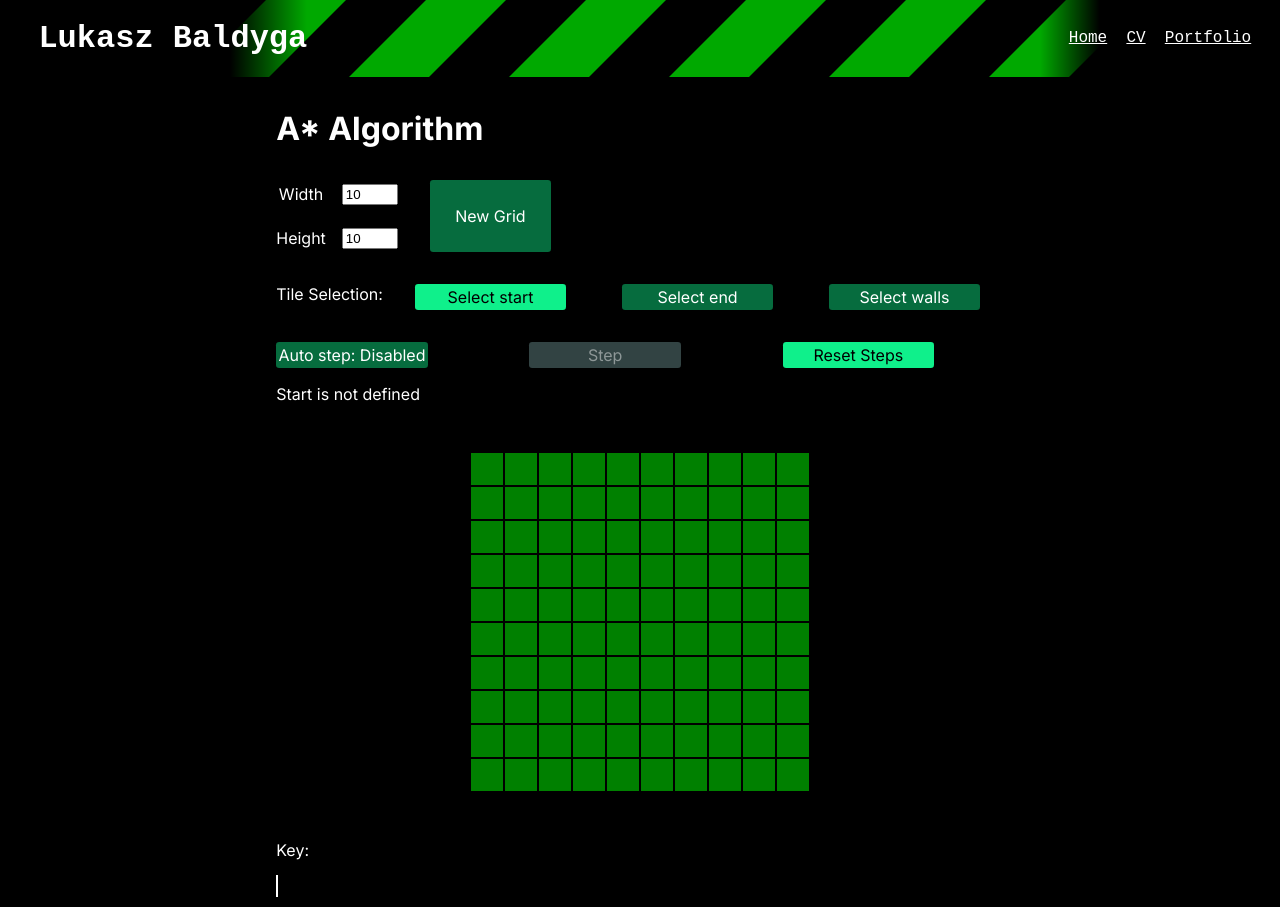
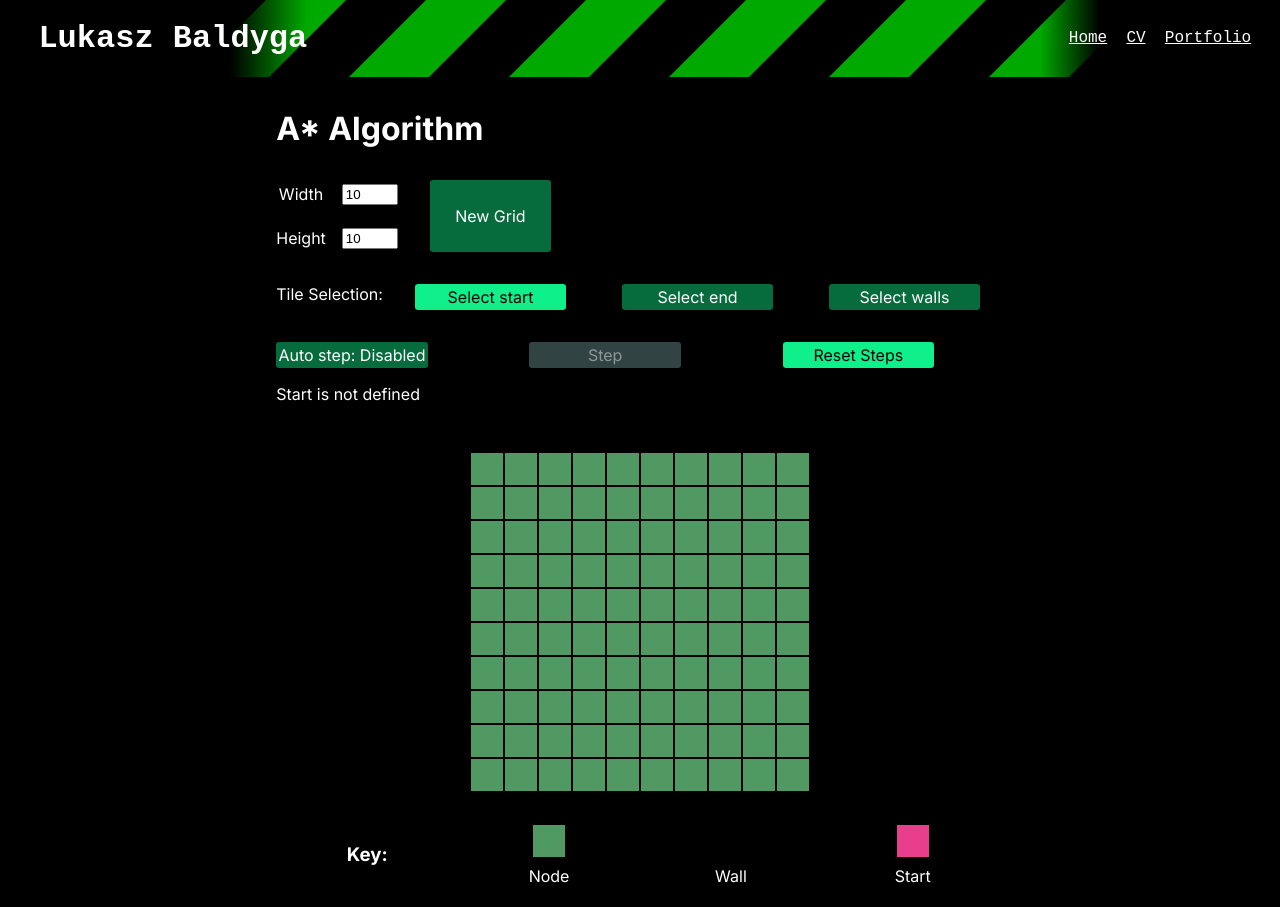
Before and after one commit to Rijndael1998/Website-Neo, a Next.js app: page /fun/a-star in a window 1280 px wide. Shown: the top 907 px of the page. Built offline with nearby package versions, Linux system fonts and the light colour scheme.

Commit message:
better aesthetics

```diff
--- a/src/components/_colors.scss
+++ b/src/components/_colors.scss
@@ -1,11 +1,22 @@
 $text: #ffffff;
 $background: #000000;
-$primary: #00d600;
+
+$primary: #41E041;
 $primaryDull: transparentize($primary, 0.55);
+$primaryDullDesat: #16522e;
+
 $secondary: #0f2f0f;
 $secondaryBg: #141414;
+$secondaryBright: #509962;
+
 $accent: #0ff08b;
 $accentDull: transparentize($accent, 0.55);
+
 $disabled: rgb(50, 67, 67);
 
 $nicePink: #e83e8c;
+$nicePinkInv: hsl(170, 79%, 58%);
+
+$bad: #05474b;
+
+$idk: #509962;
--- a/src/components/algorithms/a*/_a*.ts
+++ b/src/components/algorithms/a*/_a*.ts
@@ -39,7 +39,7 @@ export default class AStar implements StyledGridState {
                 const item: AStarStates = this.getElementState(x, y);
                 const node: AStarNode = new AStarNode(x, y);
 
-                console.log(item, node, this);
+                // console.log(item, node, this);
 
                 if (item == AStarStates.Wall)
                     node.removed = true;
@@ -81,9 +81,9 @@ export default class AStar implements StyledGridState {
             return "The start can't be the same as the end";
 
         if (this.foundEnd)
-            return "Path was found";
+            return `Path was found. Distance ${this.end!.gCost != Infinity ? Math.round(this.end!.gCost * 10) / 10 : "Unknown-"}u`;
 
-        console.log(this);
+        // console.log(this);
 
         if (this.open.length == 0)
             return "Impossible pathing."
--- a/src/components/algorithms/a*/a*Comp.tsx
+++ b/src/components/algorithms/a*/a*Comp.tsx
@@ -2,6 +2,7 @@
 
 import styles from "./styles/a*.module.scss";
 import button from "./../../input/genericButton/genericButton.module.scss";
+import colors from "./styles/a*StyleMap.module.scss";
 import GenericButton from "@/components/input/genericButton/_genericButton";
 import NumUpDown from "@/components/input/numUpDown/_numUpDown";
 import classNames from "classnames";
@@ -15,6 +16,7 @@ import { AStarStyleMap } from "@/components/algorithms/a*/styles/a*StyleMap";
 import { AStarStates } from "@/components/algorithms/a*/utils/a*states.enum";
 import { AStarStages } from "@/components/algorithms/a*/utils/a*stages.enum";
 import ColorSquare from "@/components/colorSquare/_colorSquare";
+import GridItem from "../grid/gridItem/_gridItem";
 
 function generateGridState(width: number, height: number) {
     return new GridState(width, height, AStarStyleMap, AStarStates.Node)
@@ -114,9 +116,36 @@ export default function AStarComponent() {
             <Grid className={styles.grid} state={state} callback={callback} />
         </div>
 
-        <div>
-            <p>Key:</p>
-            <ColorSquare color=""/>
+        <div className={styles.key}>
+            <h3>Key:</h3>
+            <div>
+                <GridItem item={colors.Node} callback={undefined} />
+                <div>Node</div>
+            </div>
+            <div>
+                <GridItem item={colors.Wall} callback={undefined} />
+                <div>Wall</div>
+            </div>
+            <div>
+                <GridItem item={colors.Start} callback={undefined} />
+                <div>Start</div>
+            </div>
+            <div>
+                <GridItem item={colors.End} callback={undefined} />
+                <div>End</div>
+            </div>
+            <div>
+                <GridItem item={colors.Path} callback={undefined} />
+                <div>Path</div>
+            </div>
+            <div>
+                <GridItem item={colors.Explored} callback={undefined} />
+                <div>Explored</div>
+            </div>
+            <div>
+                <GridItem item={colors.Removed} callback={undefined} />
+                <div>Removed</div>
+            </div>
         </div>
     </div>
 }
--- a/src/components/algorithms/a*/styles/a*.module.scss
+++ b/src/components/algorithms/a*/styles/a*.module.scss
@@ -61,3 +61,15 @@
         }
     }
 }
+
+.key {
+    display: grid;
+    grid-template-columns: repeat(4, 1fr);
+    justify-items: center;
+
+    &>* {
+        display: grid;
+        grid-template-rows: 1fr 1fr;
+        justify-items: center;
+    }
+}
--- a/src/components/algorithms/a*/styles/a*StyleMap.module.scss
+++ b/src/components/algorithms/a*/styles/a*StyleMap.module.scss
@@ -1,34 +1,38 @@
+@import "../../../colors";
+
 .Node {
-    background-color: green;
+    background-color: $idk;
 }
 
 .Wall {
-    background-color: black;
+    background: $background;
 }
 
 .Start {
-    background-color: aqua;
+    background: $nicePink;
 }
 
 .End {
-    background-color: blue;
+    background: $nicePinkInv;
 }
 
 .Path {
-    background-color: white;
-    animation: ani 1s ease-in-out infinite;
+    background: $text;
 }
 
 .Explored {
-    background-color: darkslategrey;
+    background: $primaryDullDesat;
 }
 
 .Removed {
-    background-color: brown;
+    &::before {
+        opacity: 1;
+    }
 }
 
-@keyframes ani {
-    50% {
-        background-color: #313131;
+// delay
+@for $i from 1 through 4 {
+    .d#{$i} {
+        animation-delay: #{$i}s;
     }
 }
--- a/src/components/algorithms/grid/_grid.tsx
+++ b/src/components/algorithms/grid/_grid.tsx
@@ -28,12 +28,13 @@ export default function Grid({ state, className, callback }: GridProps) {
                 (columnItems, col) => <div className={styles.col} key={col}>
                     {
                         columnItems.map(
-                            (item, row) =>
-                                <GridItem
+                            (item, row) => {
+                                return <GridItem
                                     key={row}
                                     callback={callbackGenerator(row, col, callback)}
                                     item={item}
                                 />
+                            }
                         )
                     }
                 </div>
--- a/src/components/algorithms/grid/gridItem/gridItem.module.scss
+++ b/src/components/algorithms/grid/gridItem/gridItem.module.scss
@@ -1,11 +1,29 @@
 @import "./../../../colors";
 
 .gridItem {
+    position: relative;
+
     display: block;
     aspect-ratio: 1;
     height: 2em;
 
     border: $background 1px solid;
 
-    transition: all 0.1s ease;
+    transition: all 0.2s ease;
+
+    &::before {
+        transition: all 0.2s ease;
+        opacity: 0;
+        position: absolute;
+        $fore: $bad;
+        $pr: $idk;
+        $size: calc(100% / 4);
+        background: repeating-linear-gradient(135deg, $fore, $fore $size, $pr $size, $pr $size * 2);
+        content: '';
+        top: 0;
+        right: 0;
+        bottom: 0;
+        left: 0;
+        z-index: -1;
+    }
 }
--- a/src/components/colorSquare/_colorSquare.tsx
+++ b/src/components/colorSquare/_colorSquare.tsx
@@ -1,9 +1,9 @@
 import styles from "./colorSquare.module.scss";
 
 export type ColorSquareProps = {
-    color: string,
+    style: string,
 }
 
-export default function ColorSquare({color}: ColorSquareProps) {
-    return <span className={styles.cs}><span style={{backgroundColor: color}}></span></span>
+export default function ColorSquare({style}: ColorSquareProps) {
+    return <span className={styles.cs}><span className={style}></span></span>
 }
```
